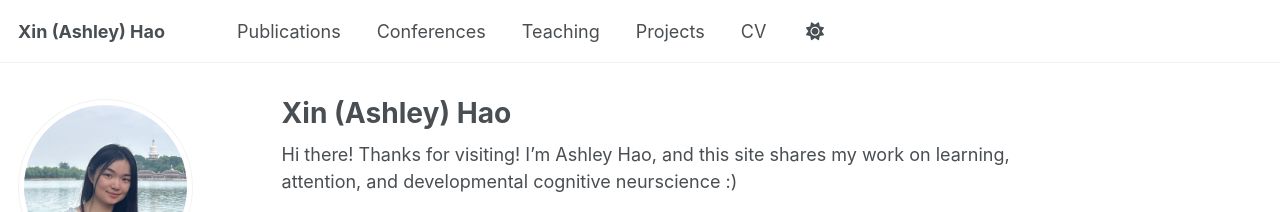
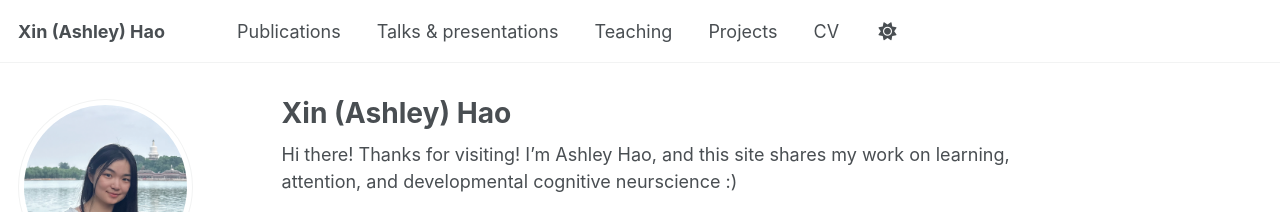
Before and after one commit to HaoXin529/haoxin529.github.io, a Jekyll site: the page built from _pages/about.md, in a window 1280 px wide. Shown: the top 212 px of the page. Built offline with Jekyll 4.4.1, drawn with Linux system fonts in a browser that asks for light colours; some web fonts are replaced; a script that is not in the unit is left out.

Commit message:
Update navigation.yml

```diff
--- a/_data/navigation.yml
+++ b/_data/navigation.yml
@@ -11,7 +11,7 @@ main:
   - title: "Publications"
     url: /publications/
 
-  - title: "Conferences"
+  - title: "Talks & presentations"
     url: /talks/
 
   - title: "Teaching"
```
